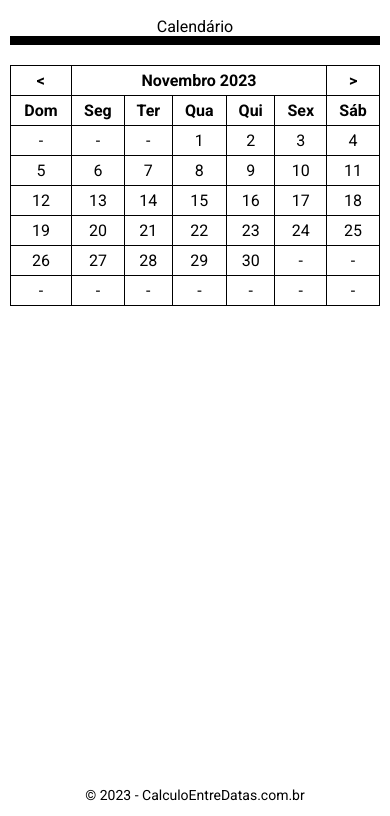
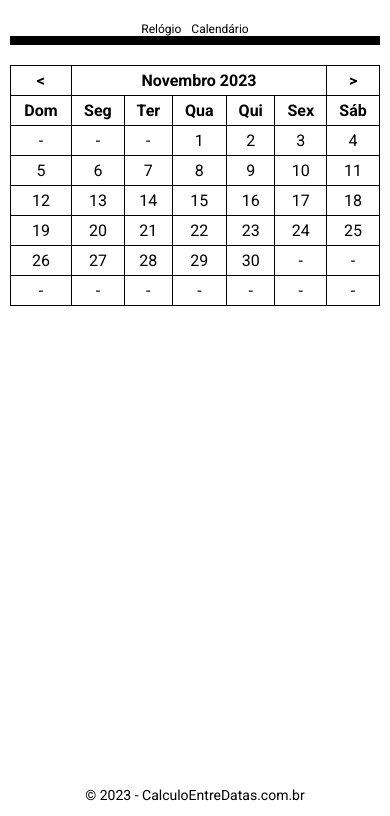
Before and after one commit to arthurhenriqueti/calculo-entre-datas, a plain HTML site: page pagina/calendario.html in a window 390 px wide. Shown: the part 28-844 px from the top of the page. Drawn offline with Linux system fonts and the light colour scheme.

Commit message:
Realizando alguns ajustes na responsividade

```diff
--- a/assets/css/calendario.css
+++ b/assets/css/calendario.css
@@ -19,9 +19,18 @@ header {
     justify-content: space-between;
 }
 
-li {
+nav li:nth-child(1) {
+    margin-right: 10px;
+}
+
+nav ul {
+    display: flex;
+    list-style: none;
+}
+
+/*li {
     display: block;
-}
+}*/
 
 li a,
 header h1 a {
@@ -91,14 +100,7 @@ footer {
     justify-content: center;
 }
 
-@media (max-width: 1160px) {
-    body {
-        margin-left: 10px;
-        margin-right: 10px;
-    }
-}
-
-@media (max-width: 535px) {
+@media (max-width: 580px) {
     header {
         flex-direction: column;
     }
@@ -108,12 +110,19 @@ footer {
     }
 }
 
+@media (max-width: 1160px) {
+    body {
+        margin-left: 10px;
+        margin-right: 10px;
+    }
+}
+
 @media (max-width: 420px) {
     main h2 {
         font-size: 14px;
     }
 
-    main span {
+    main span, p, li {
         font-size: 12px;
     }
 }
--- a/assets/css/index.css
+++ b/assets/css/index.css
@@ -19,9 +19,18 @@ header {
     justify-content: space-between;
 }
 
-li {
+nav li:nth-child(1) {
+    margin-right: 10px;
+}
+
+nav ul {
+    display: flex;
+    list-style: none;
+}
+
+/*li {
     display: block;
-}
+}*/
 
 li a,
 header h1 a {
@@ -119,6 +128,16 @@ footer {
     }
 }
 
+@media (max-width: 580px) {
+    header {
+        flex-direction: column;
+    }
+
+    h1 {
+        font-size: 22px;
+    }
+}
+
 @media (max-width: 535px) {
     #area-inputs {
         display: flex;
@@ -127,14 +146,6 @@ footer {
         flex-direction: column;
         margin-bottom: 30px;
         gap: 20px;
-    }
-
-    header {
-        flex-direction: column;
-    }
-
-    h1 {
-        font-size: 22px;
     }
 }
 
--- a/assets/css/relogio.css
+++ b/assets/css/relogio.css
@@ -19,9 +19,18 @@ header {
     justify-content: space-between;
 }
 
-li {
+nav li:nth-child(1) {
+    margin-right: 10px;
+}
+
+nav ul {
+    display: flex;
+    list-style: none;
+}
+
+/*li {
     display: block;
-}
+}*/
 
 li a,
 header h1 a {
@@ -58,14 +67,7 @@ footer {
     justify-content: center;
 }
 
-@media (max-width: 1160px) {
-    body {
-        margin-left: 10px;
-        margin-right: 10px;
-    }
-}
-
-@media (max-width: 535px) {
+@media (max-width: 580px) {
     header {
         flex-direction: column;
     }
@@ -75,12 +77,19 @@ footer {
     }
 }
 
+@media (max-width: 1160px) {
+    body {
+        margin-left: 10px;
+        margin-right: 10px;
+    }
+}
+
 @media (max-width: 420px) {
     main h2 {
         font-size: 14px;
     }
 
-    main span {
+    main span, p, li {
         font-size: 12px;
     }
 }
--- a/pagina/calendario.html
+++ b/pagina/calendario.html
@@ -18,6 +18,7 @@
             <h1><a href="../index.html">CalculoEntreDatas.com.br</a></h1>
             <nav>
                 <ul>
+                    <li><a href="./relogio.html">Relógio</a></li>
                     <li><a href="./calendario.html">Calendário</a></li>
                 </ul>
             </nav>
```
Also changed, not shown: pagina/relogio.html (+1 -0 lines).
